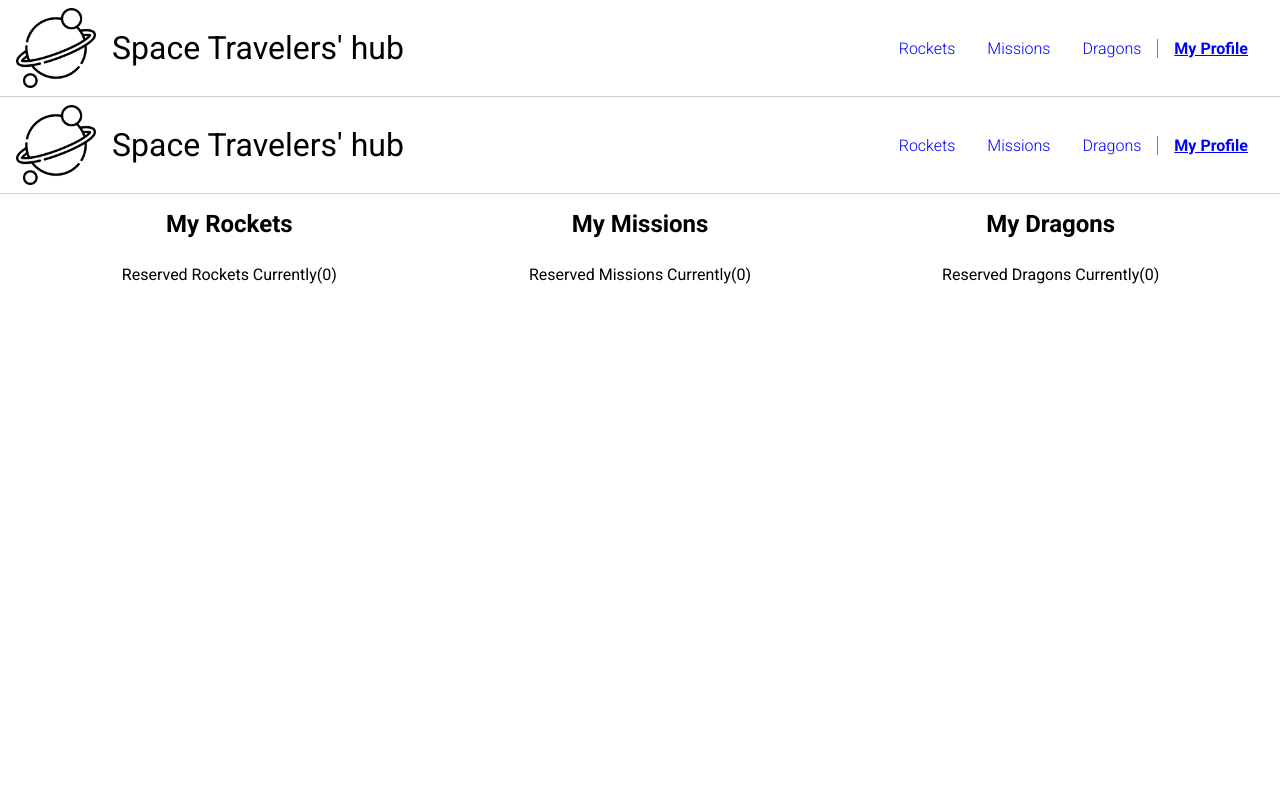
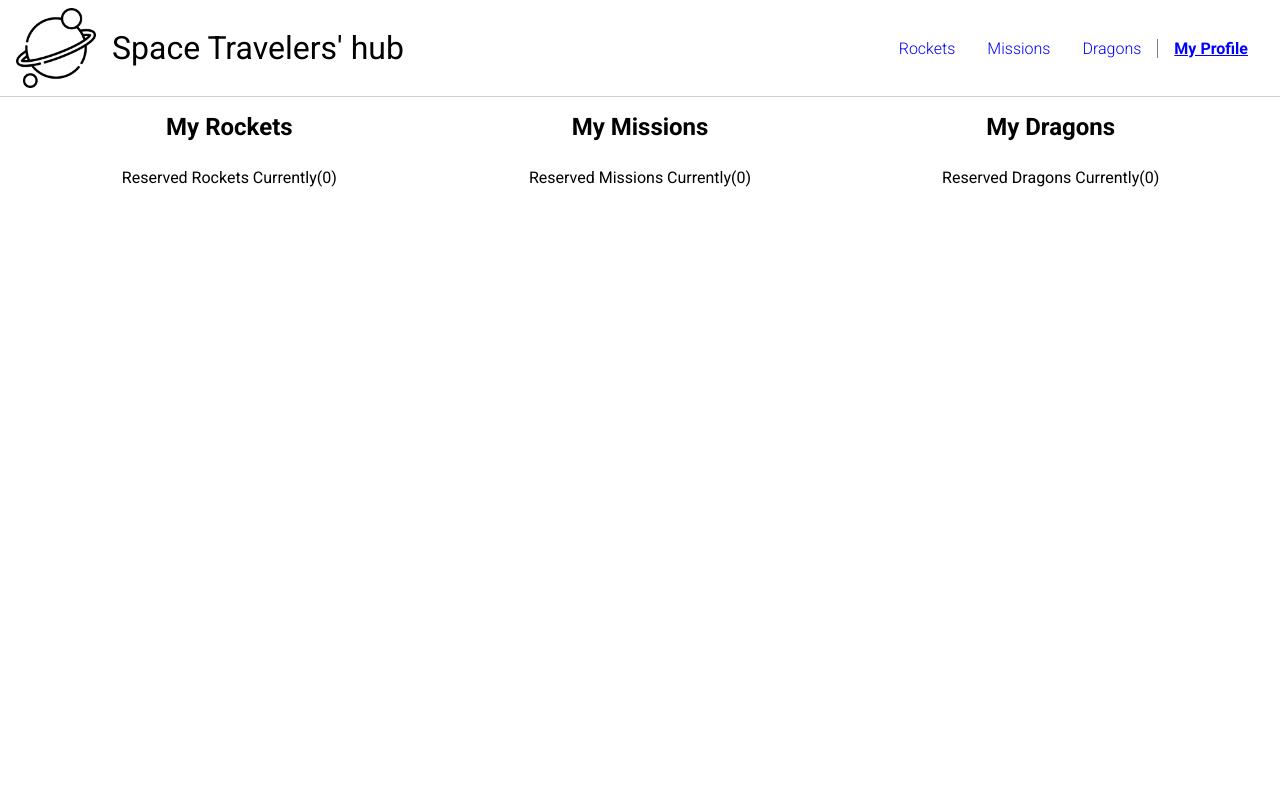
Before and after one commit to KaskMIL/spacex-reservations, a React (Create React App) app: page /profile in a window 1280 px wide. Shown: the top 800 px of the page. Built offline with nearby package versions, Linux system fonts and the light colour scheme.

Commit message:
Fixed the header issue

```diff
--- a/src/components/Profile/ProfileUpdate.js
+++ b/src/components/Profile/ProfileUpdate.js
@@ -1,5 +1,4 @@
 import React from 'react';
-import Navigation from '../Navigation/Navigation';
 import MissionProfile from './MissionProfile';
 import RocketStatus from './RocketStatus';
 import DragonProfile from './DragonProfile';
@@ -8,7 +7,6 @@ import './profile.css';
 function ProfilePage() {
   return (
     <div>
-      <Navigation />
       <main className="container">
         <RocketStatus />
         <MissionProfile />
```
